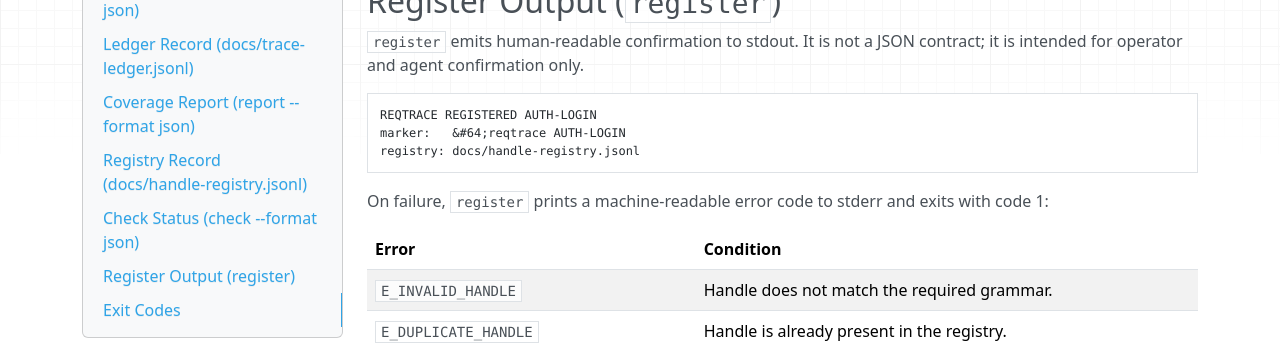
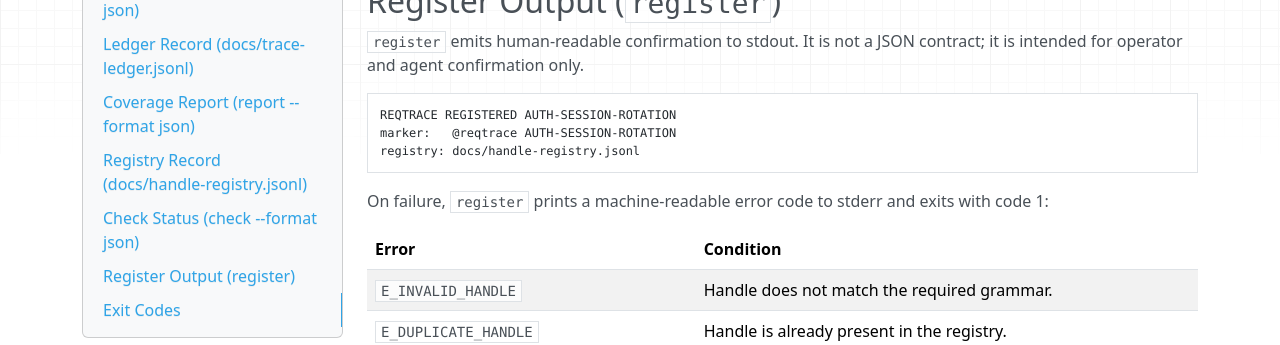
Before and after one commit to paragon-ux/Reqtrace, an MkDocs documentation site: the page built from docs/schema.md, in a window 1280 px wide and 900 px high, scrolled down 2652 px. Shown: the part 152-497 px from the top of the window. Built offline with MkDocs 1.6.1, drawn with Linux system fonts in a browser that asks for light colours; nearby versions of some CDN libraries.

Commit message:
fix auth-login handle

````diff
--- a/docs/schema.md
+++ b/docs/schema.md
@@ -110,8 +110,8 @@ Failure:
 JSON contract; it is intended for operator and agent confirmation only.
 
 ```text
-REQTRACE REGISTERED AUTH-LOGIN
-marker:   &#64;reqtrace AUTH-LOGIN
+REQTRACE REGISTERED AUTH-SESSION-ROTATION
+marker:   @reqtrace AUTH-SESSION-ROTATION
 registry: docs/handle-registry.jsonl
 ```
 
````
Also changed, not shown: 1 other file.
